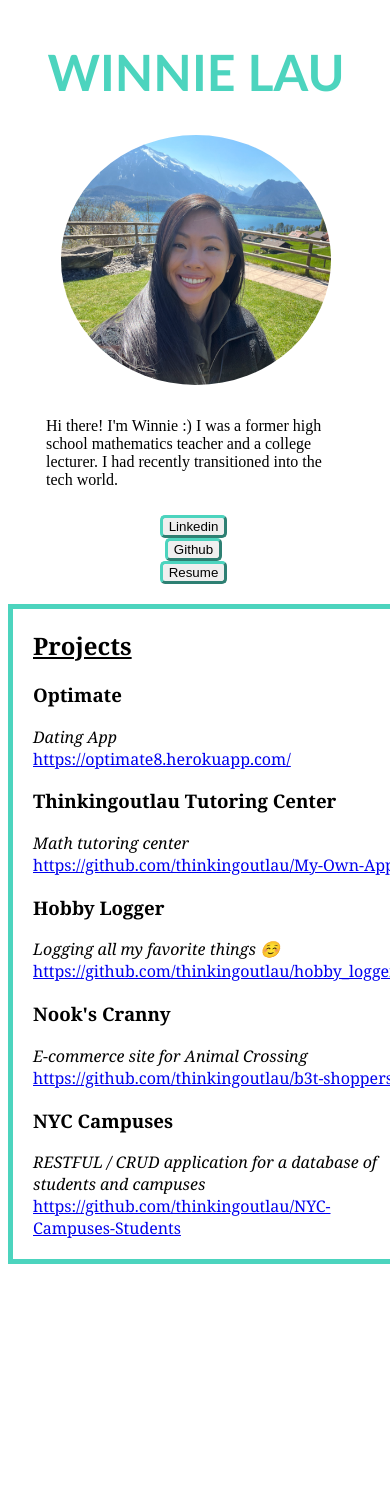
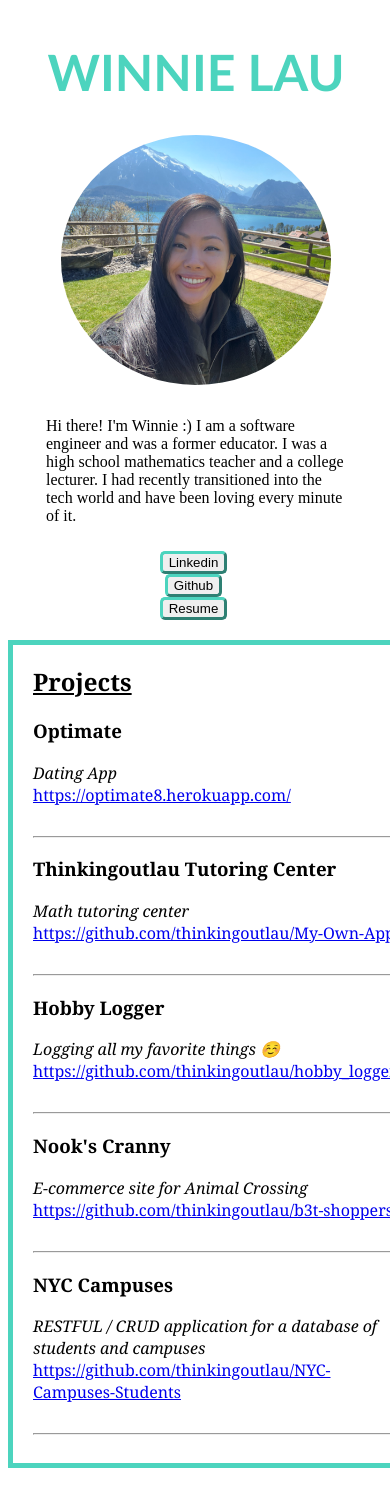
Before and after one commit to thinkingoutlau/My-Portfolio, a React app: page / in a window 390 px wide. Shown: the top 1488 px of the page. Before the commit the page ends 1284 px from the top, so only its background shows below. Built offline with nearby package versions, Linux system fonts and the light colour scheme.

Commit message:
fixed desktop and mobile view

```diff
--- a/public/style.css
+++ b/public/style.css
@@ -42,14 +42,18 @@ button {
 .projects {
   /* display: inline-flex; */
   float: left;
-  margin: 35px 0 0 125px;
+  margin: 5px 0 0 60px;
   font-family: Georgia, "Times New Roman", Times, serif;
   border: 5px solid rgb(76, 212, 190);
-  padding: 0 20px 20px 20px;
+  padding: 0 300px 20px 20px;
 }
 @media only screen and (max-width: 390px) {
   .projects {
     float: left;
     margin: 20px 0px 20px 0px;
+    padding: 0 20px 20px 20px;
   }
 }
+
+.project {
+}
--- a/src/components/Profile.js
+++ b/src/components/Profile.js
@@ -8,8 +8,10 @@ const Profile = () => {
         <img className="picture" src="/Winnie_Lau.png" />
       </div>
       <div className="aboutMe">
-        Hi there! I'm Winnie :) I was a former high school mathematics teacher
-        and a college lecturer. I had recently transitioned into the tech world.
+        Hi there! I'm Winnie :) I am a software engineer and was a former
+        educator. I was a high school mathematics teacher and a college
+        lecturer. I had recently transitioned into the tech world and have been
+        loving every minute of it.
       </div>
       <br />
 
--- a/src/components/Projects.js
+++ b/src/components/Projects.js
@@ -20,6 +20,8 @@ const Projects = () => {
                   {project.link}
                 </a>
               </div>
+              <br />
+              <hr></hr>
             </div>
           );
         })}
--- a/src/projects.js
+++ b/src/projects.js
@@ -4,24 +4,28 @@ const projects = [
     title: "Optimate",
     description: "Dating App",
     link: "https://optimate8.herokuapp.com/",
+    picture: "",
   },
   {
     id: 2,
     title: "Thinkingoutlau Tutoring Center",
     description: "Math tutoring center",
     link: "https://github.com/thinkingoutlau/My-Own-App",
+    picture: "",
   },
   {
     id: 3,
     title: "Hobby Logger",
     description: "Logging all my favorite things ☺️",
     link: "https://github.com/thinkingoutlau/hobby_logger",
+    picture: "",
   },
   {
     id: 4,
     title: "Nook's Cranny",
     description: "E-commerce site for Animal Crossing",
     link: "https://github.com/thinkingoutlau/b3t-shoppers",
+    picture: "",
   },
   {
     id: 5,
@@ -29,6 +33,7 @@ const projects = [
     description:
       "RESTFUL / CRUD application for a database of students and campuses",
     link: "https://github.com/thinkingoutlau/NYC-Campuses-Students",
+    picture: "",
   },
 ];
 
```
Also changed, not shown: public/main.js, 1 other file (tests, documents, lock files or other folders).
